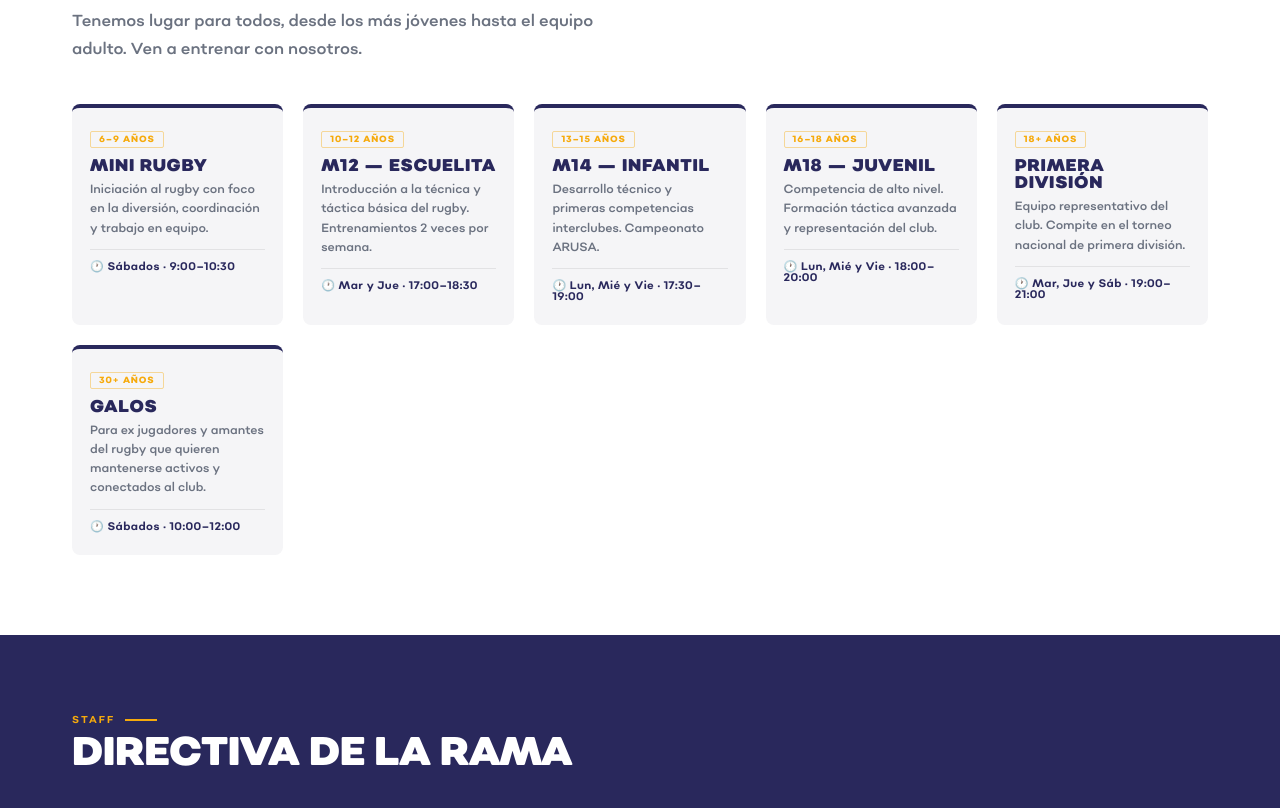
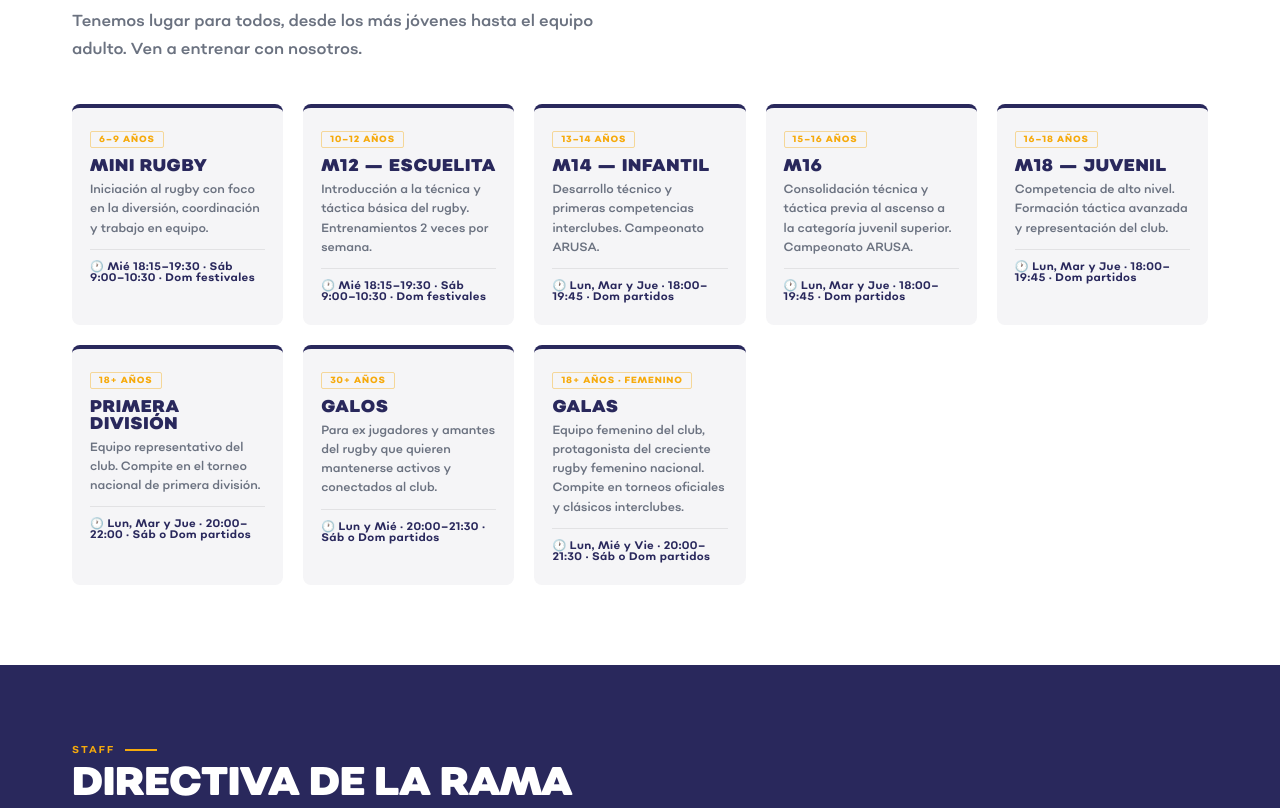
Before and after one commit to memeuricio/landing_stade, a plain HTML site: page rugby.html in a window 1280 px wide. Shown: the part 1400-2208 px from the top of the page. Drawn offline with Linux system fonts and the light colour scheme.

Commit message:
editar pagina rugby

```diff
--- a/rugby.html
+++ b/rugby.html
@@ -268,7 +268,7 @@
           <span class="cat-age">6–9 años</span>
           <h3>Mini Rugby</h3>
           <p>Iniciación al rugby con foco en la diversión, coordinación y trabajo en equipo.</p>
-          <div class="cat-schedule">🕐 Sábados · 9:00–10:30</div>
+          <div class="cat-schedule">🕐 Mié 18:15–19:30 · Sáb 9:00–10:30 · Dom festivales</div>
         </div>
       </div>
       <div class="cat-card reveal reveal-delay-1">
@@ -276,39 +276,55 @@
           <span class="cat-age">10–12 años</span>
           <h3>M12 — Escuelita</h3>
           <p>Introducción a la técnica y táctica básica del rugby. Entrenamientos 2 veces por semana.</p>
-          <div class="cat-schedule">🕐 Mar y Jue · 17:00–18:30</div>
+          <div class="cat-schedule">🕐 Mié 18:15–19:30 · Sáb 9:00–10:30 · Dom festivales</div>
         </div>
       </div>
       <div class="cat-card reveal reveal-delay-2">
         <div class="cat-card-body">
-          <span class="cat-age">13–15 años</span>
+          <span class="cat-age">13–14 años</span>
           <h3>M14 — Infantil</h3>
           <p>Desarrollo técnico y primeras competencias interclubes. Campeonato ARUSA.</p>
-          <div class="cat-schedule">🕐 Lun, Mié y Vie · 17:30–19:00</div>
+          <div class="cat-schedule">🕐 Lun, Mar y Jue · 18:00–19:45 · Dom partidos</div>
         </div>
       </div>
       <div class="cat-card reveal reveal-delay-3">
         <div class="cat-card-body">
-          <span class="cat-age">16–18 años</span>
-          <h3>M18 — Juvenil</h3>
-          <p>Competencia de alto nivel. Formación táctica avanzada y representación del club.</p>
-          <div class="cat-schedule">🕐 Lun, Mié y Vie · 18:00–20:00</div>
+          <span class="cat-age">15–16 años</span>
+          <h3>M16</h3>
+          <p>Consolidación técnica y táctica previa al ascenso a la categoría juvenil superior. Campeonato ARUSA.</p>
+          <div class="cat-schedule">🕐 Lun, Mar y Jue · 18:00–19:45 · Dom partidos</div>
         </div>
       </div>
       <div class="cat-card reveal">
         <div class="cat-card-body">
-          <span class="cat-age">18+ años</span>
-          <h3>Primera División</h3>
-          <p>Equipo representativo del club. Compite en el torneo nacional de primera división.</p>
-          <div class="cat-schedule">🕐 Mar, Jue y Sáb · 19:00–21:00</div>
+          <span class="cat-age">16–18 años</span>
+          <h3>M18 — Juvenil</h3>
+          <p>Competencia de alto nivel. Formación táctica avanzada y representación del club.</p>
+          <div class="cat-schedule">🕐 Lun, Mar y Jue · 18:00–19:45 · Dom partidos</div>
         </div>
       </div>
       <div class="cat-card reveal reveal-delay-1">
         <div class="cat-card-body">
+          <span class="cat-age">18+ años</span>
+          <h3>Primera División</h3>
+          <p>Equipo representativo del club. Compite en el torneo nacional de primera división.</p>
+          <div class="cat-schedule">🕐 Lun, Mar y Jue · 20:00–22:00 · Sáb o Dom partidos</div>
+        </div>
+      </div>
+      <div class="cat-card reveal reveal-delay-2">
+        <div class="cat-card-body">
           <span class="cat-age">30+ años</span>
           <h3>Galos</h3>
           <p>Para ex jugadores y amantes del rugby que quieren mantenerse activos y conectados al club.</p>
-          <div class="cat-schedule">🕐 Sábados · 10:00–12:00</div>
+          <div class="cat-schedule">🕐 Lun y Mié · 20:00–21:30 · Sáb o Dom partidos</div>
+        </div>
+      </div>
+      <div class="cat-card reveal reveal-delay-3">
+        <div class="cat-card-body">
+          <span class="cat-age">18+ años · Femenino</span>
+          <h3>Galas</h3>
+          <p>Equipo femenino del club, protagonista del creciente rugby femenino nacional. Compite en torneos oficiales y clásicos interclubes.</p>
+          <div class="cat-schedule">🕐 Lun, Mié y Vie · 20:00–21:30 · Sáb o Dom partidos</div>
         </div>
       </div>
     </div>
@@ -613,7 +629,7 @@
         </tbody>
       </table>
     </div>
-    <p class="valores-contact reveal reveal-delay-3">📧 Consultas: <a href="mailto:ramarugbystade@gmail.com">ramarugbystade@gmail.com</a></p>
+    <p class="valores-contact reveal reveal-delay-3">📧 Consultas: <a href="mailto:ramarugbystade@gmail.com">ramarugbystade@gmail.com</a> · <a href="mailto:rugby@stadefrancais.cl">rugby@stadefrancais.cl</a></p>
   </div>
 </section>
 
@@ -627,10 +643,10 @@
         <p class="section-sub reveal reveal-delay-2" style="max-width:100%">¿Quieres ser parte de la familia del rugby Stade Français? Completa el formulario y nos ponemos en contacto contigo.</p>
         <h3 class="reveal reveal-delay-2">Requisitos</h3>
         <ul class="req-list reveal reveal-delay-3">
-          <li>Ser socio del club o estar en proceso de serlo</li>
-          <li>No tener restricciones médicas para el deporte de contacto</li>
-          <li>Traer ropa deportiva y cabuchones a la primera práctica</li>
-          <li>Llenar el formulario médico del club antes de comenzar</li>
+          <li>No es necesario ser socio del club</li>
+          <li>Apto médico y electrocardiograma</li>
+          <li>Traer ropa deportiva y zapatos de rugby</li>
+          <li>Llenar ficha de jugador</li>
         </ul>
         <h3 class="reveal reveal-delay-2">Primera Práctica</h3>
         <p class="reveal reveal-delay-3">La primera sesión de prueba es gratuita y sin compromiso. Te invitamos a conocer el equipo, el entrenador y las instalaciones.</p>
@@ -652,10 +668,12 @@
             <option value="">Selecciona una categoría</option>
             <option>Mini Rugby (6–9 años)</option>
             <option>M12 — Escuelita (10–12 años)</option>
-            <option>M14 — Infantil (13–15 años)</option>
+            <option>M14 — Infantil (13–14 años)</option>
+            <option>M16 (15–16 años)</option>
             <option>M18 — Juvenil (16–18 años)</option>
             <option>Primera División (18+)</option>
             <option>Galos (30+)</option>
+            <option>Galas (Femenino)</option>
           </select>
         </div>
         <div class="form-group"><label>Experiencia previa</label><textarea name="experiencia" placeholder="¿Has jugado rugby antes? Cuéntanos un poco sobre tu experiencia..."></textarea></div>
```
